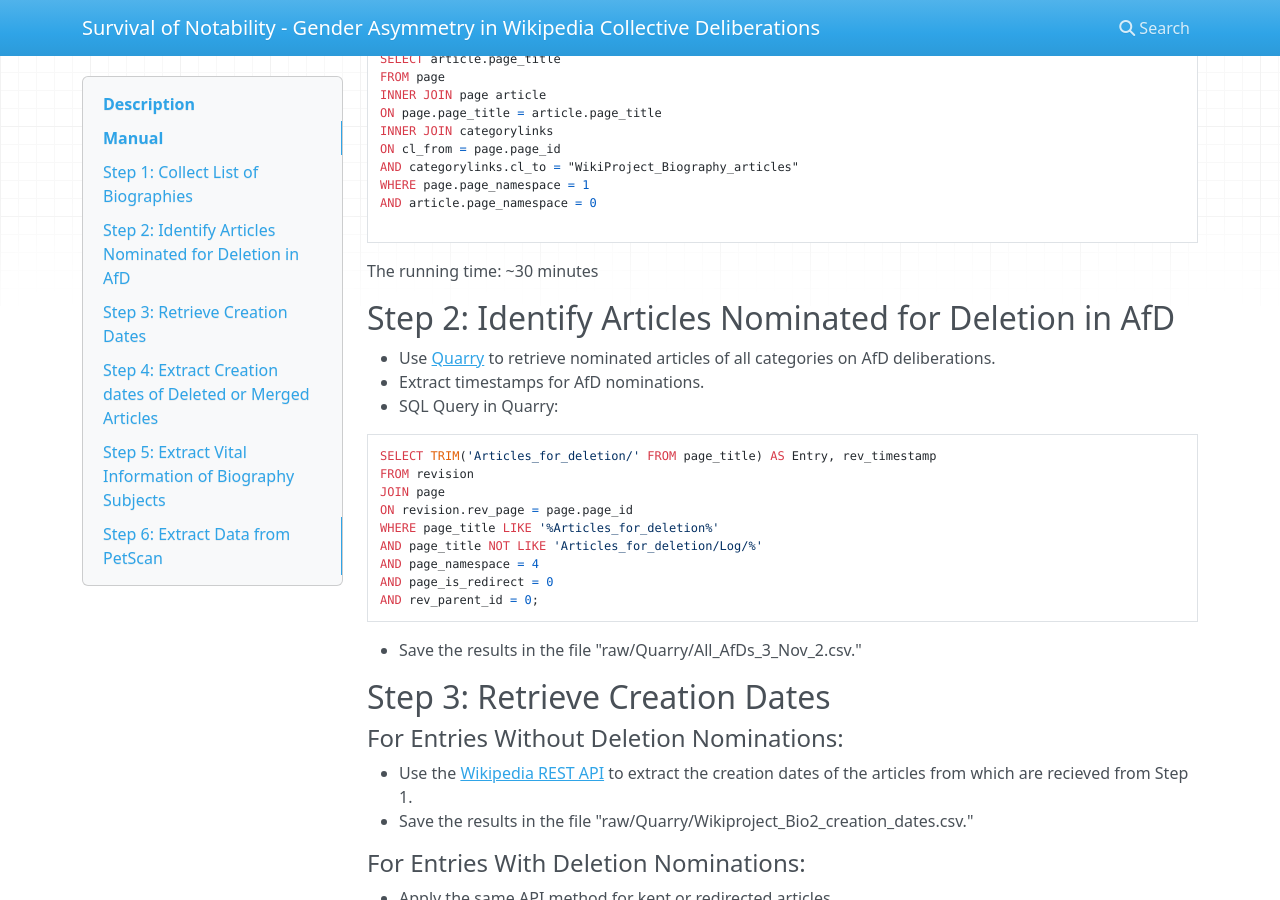
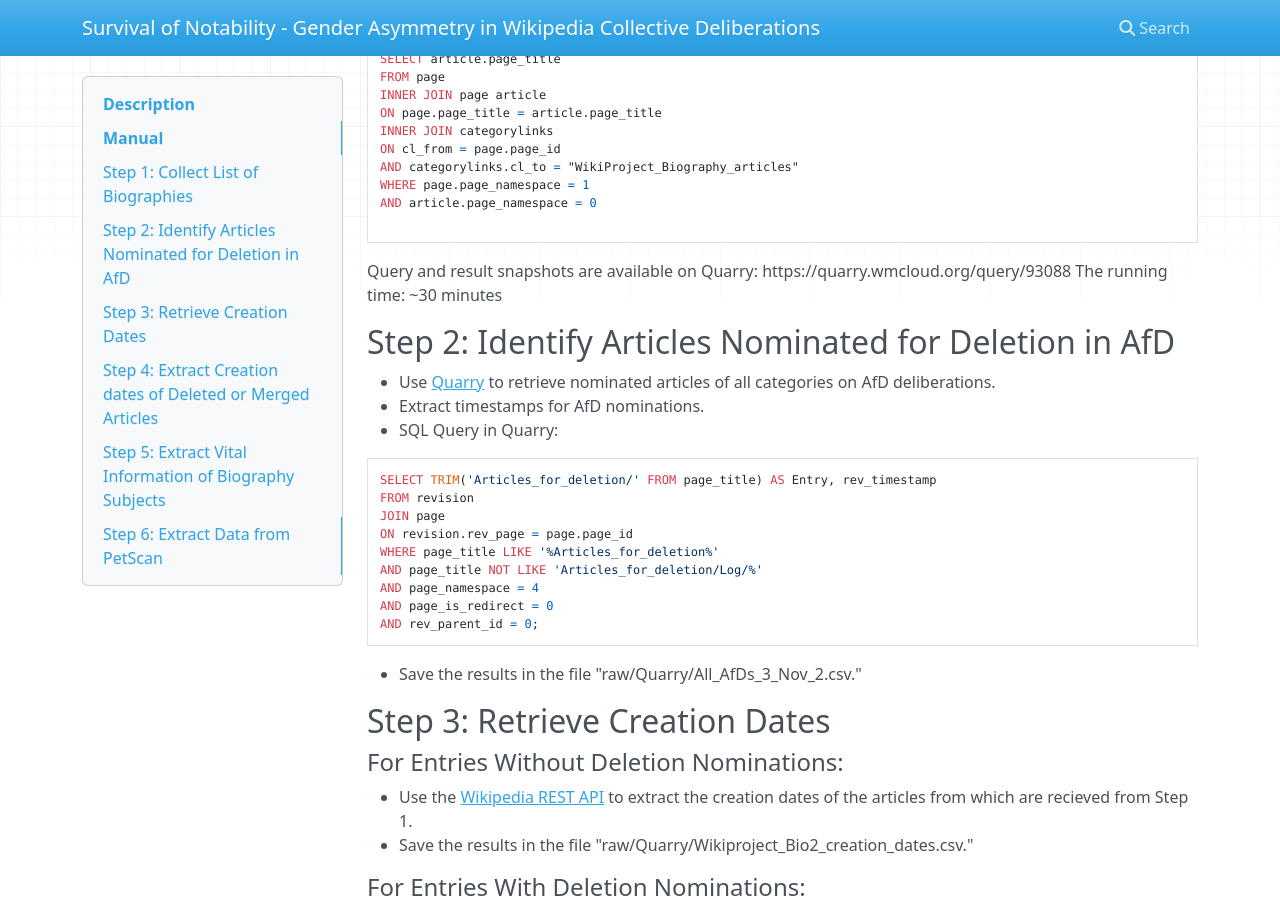
Before and after one commit to CSDL-UMD/Survival-of-the-Notable-in-Wikipedia, an MkDocs documentation site: the page built from docs/docs/index.md, in a window 1280 px wide and 900 px high, scrolled down 610 px. Built offline with MkDocs 1.6.1, drawn with Linux system fonts in a browser that asks for light colours; nearby versions of some CDN libraries.

Commit message:
put snapshots of query

````diff
--- a/docs/docs/index.md
+++ b/docs/docs/index.md
@@ -22,6 +22,7 @@ WHERE page.page_namespace = 1
 AND article.page_namespace = 0
 
 ```
+Query and result snapshots are available on Quarry: https://quarry.wmcloud.org/query/93088
 The running time: ~30 minutes
 
 ## Step 2: Identify Articles Nominated for Deletion in AfD
````
